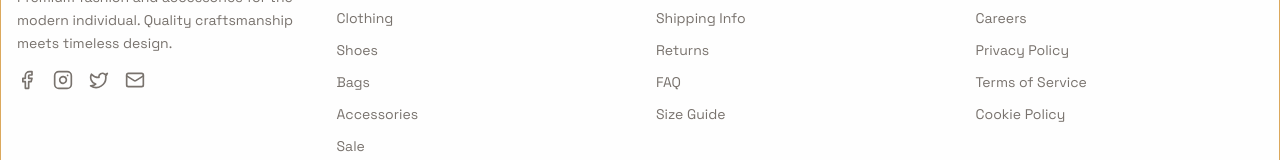
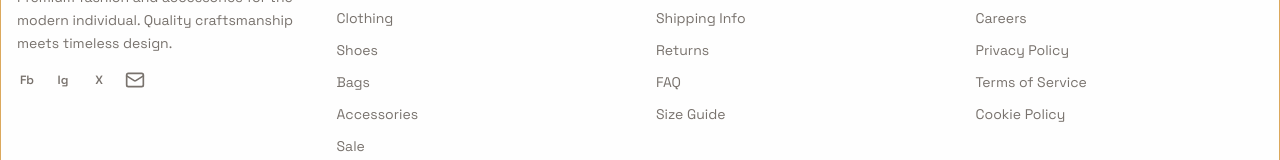
Before and after one commit to shopify-kenya/Arnova, a Next.js app: page / in a window 1280 px wide. Shown: the part 4028-4188 px from the top of the page. Built offline with nearby package versions, Linux system fonts and the light colour scheme; no server answers.

Commit message:
fix: fix Lucide react icon replacement errors from previous dependency update bumps in NextJS v16.2.4

```diff
--- a/components/footer.tsx
+++ b/components/footer.tsx
@@ -2,7 +2,7 @@
 import React from "react"
 import Link from "next/link"
 import { motion } from "framer-motion"
-import { Facebook, Instagram, Twitter, Mail } from "lucide-react"
+import { Mail } from "lucide-react"
 import { GlassCard } from "@/components/glass-card"
 import { useLanguage } from "@/components/language-provider"
 
@@ -34,6 +34,12 @@ export function Footer() {
     ],
   }
 
+  const socialLinks = [
+    { href: "https://facebook.com", label: "Facebook", symbol: "Fb" },
+    { href: "https://instagram.com", label: "Instagram", symbol: "Ig" },
+    { href: "https://twitter.com", label: "Twitter", symbol: "X" },
+  ]
+
   return (
     <footer className="mt-20 border-t border-border">
       <GlassCard className="rounded-none border-0" hover={false}>
@@ -49,33 +55,19 @@ export function Footer() {
                 Quality craftsmanship meets timeless design.
               </p>
               <div className="flex space-x-4">
+                {socialLinks.map(link => (
                   <motion.a
-                  href="https://facebook.com"
+                    key={link.label}
+                    href={link.href}
                     target="_blank"
                     rel="noopener noreferrer"
                     whileHover={{ scale: 1.1 }}
-                  className="text-muted-foreground hover:text-primary transition-colors"
+                    className="flex h-5 w-5 items-center justify-center text-xs font-semibold text-muted-foreground transition-colors hover:text-primary"
+                    aria-label={link.label}
                   >
-                  <Facebook className="h-5 w-5" />
+                    <span aria-hidden="true">{link.symbol}</span>
                   </motion.a>
-                <motion.a
-                  href="https://instagram.com"
-                  target="_blank"
-                  rel="noopener noreferrer"
-                  whileHover={{ scale: 1.1 }}
-                  className="text-muted-foreground hover:text-primary transition-colors"
-                >
-                  <Instagram className="h-5 w-5" />
-                </motion.a>
-                <motion.a
-                  href="https://twitter.com"
-                  target="_blank"
-                  rel="noopener noreferrer"
-                  whileHover={{ scale: 1.1 }}
-                  className="text-muted-foreground hover:text-primary transition-colors"
-                >
-                  <Twitter className="h-5 w-5" />
-                </motion.a>
+                ))}
                 <motion.a
                   href="mailto:hello@arnova.com"
                   whileHover={{ scale: 1.1 }}
```
Lines whose indentation alone changed are shown as unchanged.
